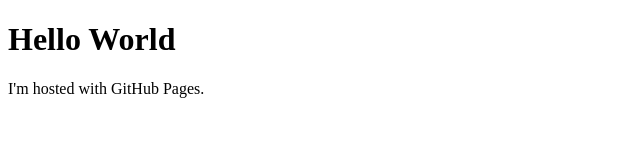
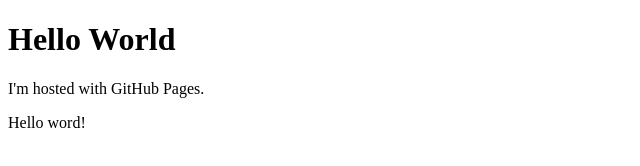
Before and after one commit to 532604872/532604872.github.io, a plain HTML site: page index.html in a window 1280 px wide. Shown: the full height of the page, 0-640 px from the left. Drawn offline with Linux system fonts and the light colour scheme.

Commit message:
1、test
1、测试

```diff
--- a/index.html
+++ b/index.html
@@ -3,5 +3,6 @@
 <body>
 <h1>Hello World</h1>
 <p>I'm hosted with GitHub Pages.</p>
+<div>Hello word!</div>
 </body>
 </html>
```
